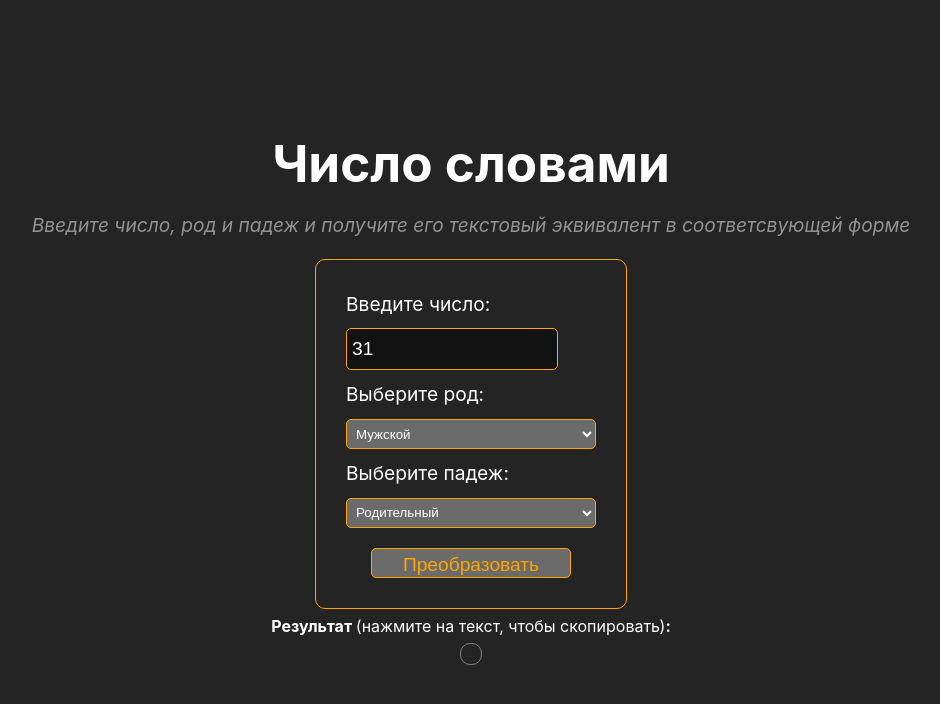
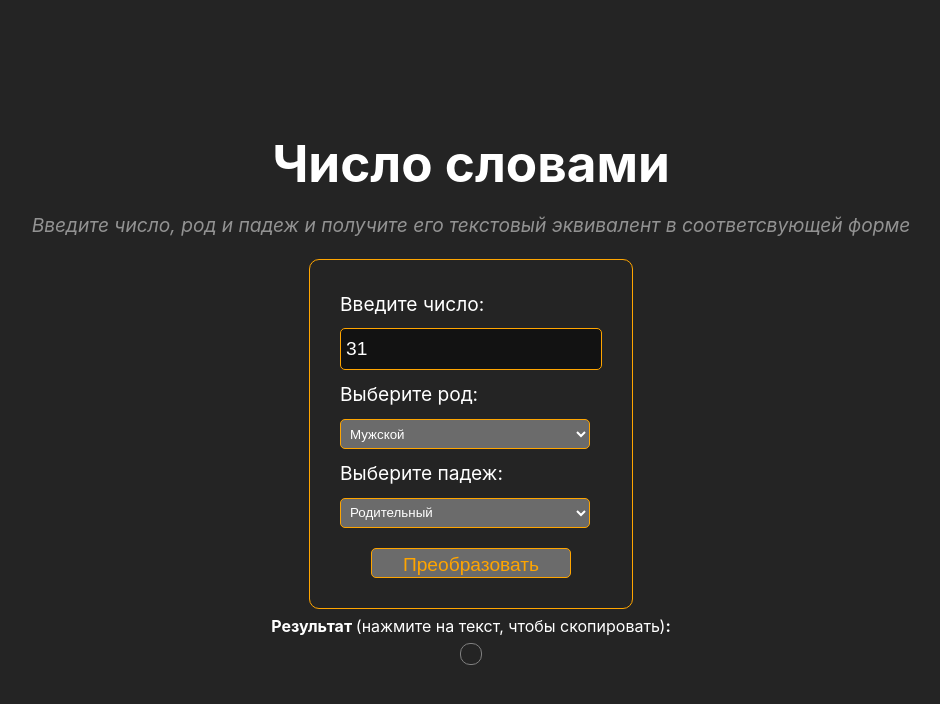
Before and after one commit to Levshin-ArtQ/NUMBERS_TO_WORDS, a React (Vite) app: page / in a window 1280 px wide. Shown: the top 704 px of the page, without its empty margins (169-1109 px from the left). Built offline with nearby package versions, Linux system fonts and the light colour scheme.

Commit message:
input number style

```diff
--- a/src/App.css
+++ b/src/App.css
@@ -39,7 +39,7 @@ label {
 }
 
 .input {
-  width: 200px;
+  width: 250px;
   height: 30px;
   font-size: larger;
   border-radius: 5px;
```
